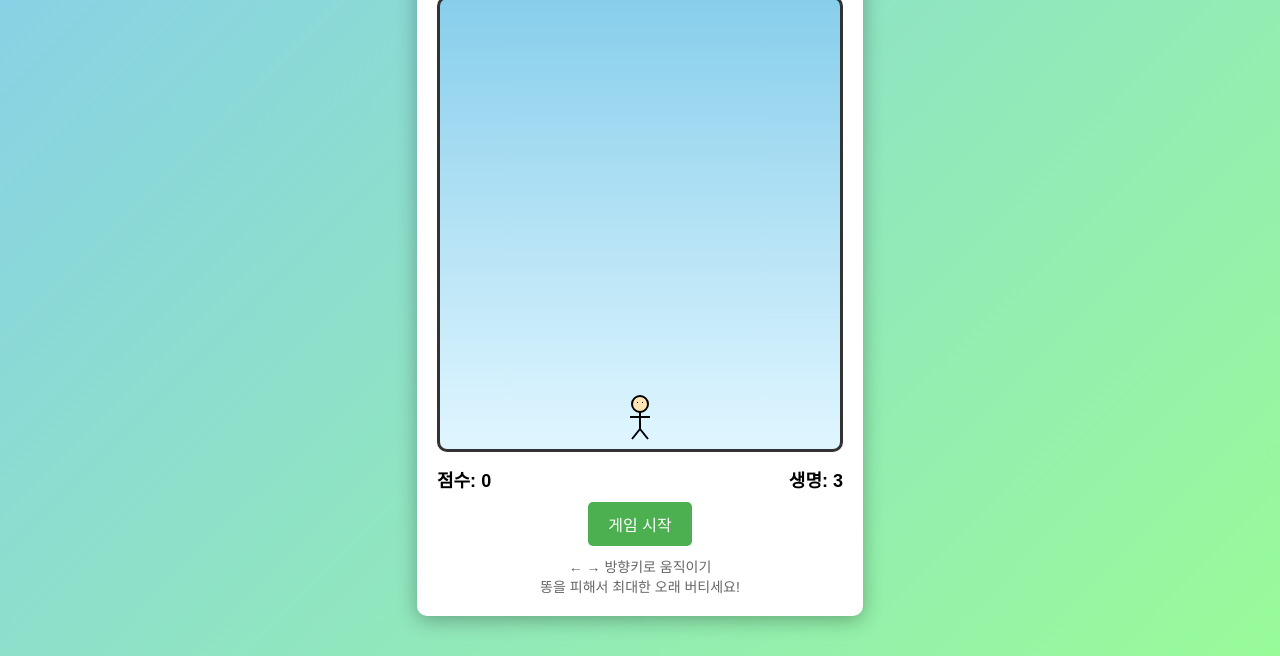
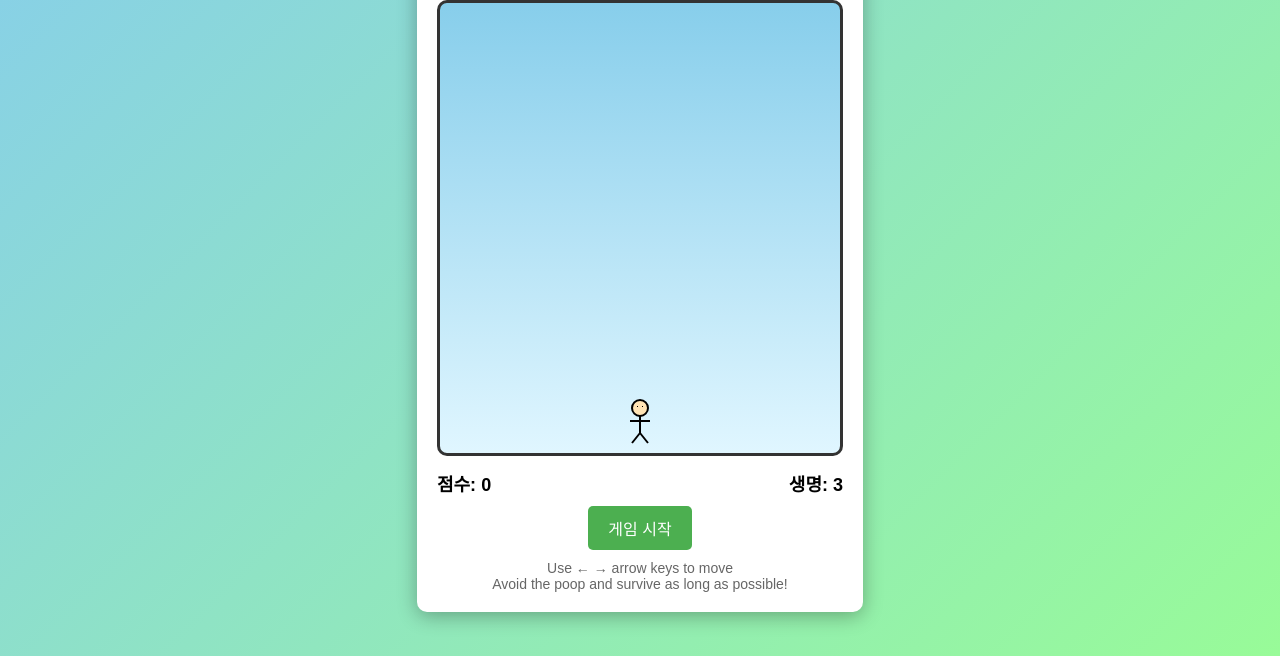
Before and after one commit to DeepThrees/simplegame, a plain HTML site: page poop_dodge_game.html in a window 1280 px wide. Shown: the part 144-800 px from the top of the page. Drawn offline with Linux system fonts and the light colour scheme.

Commit message:
Update poop_dodge_game.html

```diff
--- a/poop_dodge_game.html
+++ b/poop_dodge_game.html
@@ -91,8 +91,8 @@
         </div>
         <button id="startButton">게임 시작</button>
         <div id="instructions">
-            ← → 방향키로 움직이기<br>
-            똥을 피해서 최대한 오래 버티세요!
+            Use ← → arrow keys to move<br>
+            Avoid the poop and survive as long as possible!
         </div>
     </div>
 
```
